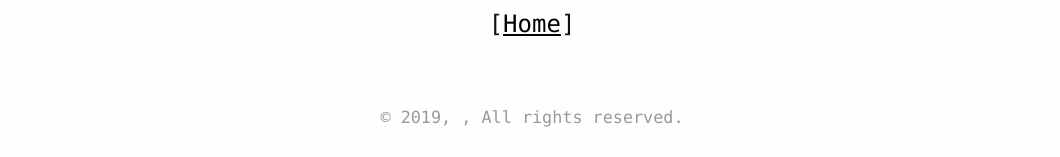
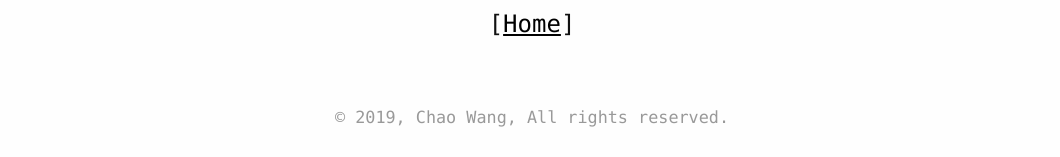
Before and after one commit to gfphoto/writings.sh, a Jekyll site: the page built from _posts/2018-05-10-power-law.md, in a window 1280 px wide and 900 px high, scrolled down 15911 px. Shown: the part 740-897 px from the top of the window, without its empty margins (108-1168 px from the left). Built offline with Jekyll 4.4.1, drawn with Linux system fonts in a browser that asks for light colours; formulas are drawn with MathJax 3; comment, search, counter and statistics services are not loaded.

Commit message:
Add config

```diff
--- a/_config.yml
+++ b/_config.yml
@@ -1,4 +1,5 @@
 title: Chao's blog
+author_name: Chao Wang
 email: hit9@icloud.com
 description: "Chao's personal blog"
 baseurl: "" # the subpath of your site, e.g. /blog
```
